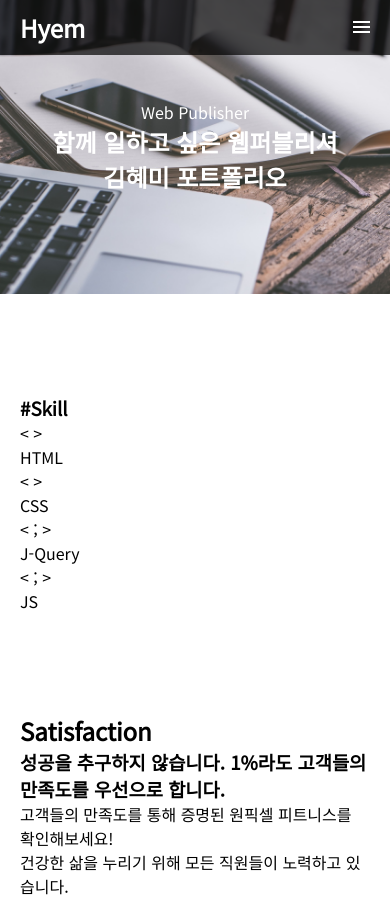
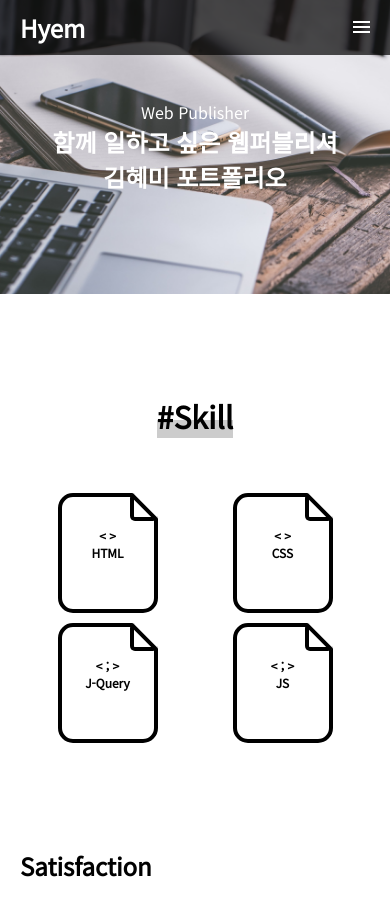
Before and after one commit to catsofa/hyem, a plain HTML site: page index.html in a window 390 px wide. Shown: the top 901 px of the page. Drawn offline with nearby package versions, Linux system fonts and the light colour scheme.

Commit message:
Add files via upload

```diff
--- a/css/common.css
+++ b/css/common.css
@@ -25,6 +25,7 @@ section {position:relative; background:#fff; z-index:10;}
 .container {max-width:1000px; margin:100px auto;}
 article {display:flex; padding:50px 0; flex-wrap:wrap;}
 article:first-child {padding:0 0 50px;}
+h3 {display:table; margin:50px auto; font-size:30px; background:linear-gradient(#fff 60%,#ccc 40%);}
 
 /* header */
 header {z-index:10;}
@@ -147,6 +148,12 @@ nav.side ul li {padding:20px 0; border-bottom:1px solid rgba(255,255,255, .2); c
 /* bg_fixed */
 .bg_fixed {padding:100px 0; background:url('../images/main_11.jpg') no-repeat center/cover fixed; color:#fff; text-align:center; word-break:keep-all;}
 
+/* skill */
+.skill_list {display:flex; flex-wrap:wrap;}
+.skill_list li {flex:1; padding:5px;}
+.ico_skill {position:relative; max-width:100px; height:120px; margin:0 auto; padding-top:30px; border:4px solid #000; border-radius:15px; box-sizing:border-box; text-align:center; font-weight:800; font-size:18px;}
+.ico_skill::before {content:''; position:absolute; right:-4px; top:-4px; border-bottom:4px solid #000; border-top:4px solid transparent; border-left:4px solid #000; border-right:4px solid transparent; width:20px; height:20px; background:#fff; border-radius:5px;}
+.ico_skill::after {content:''; position:absolute; right:-8px; top:8px; width:36px; height:4px; background:#000; border-radius:5px; transform:rotate(45deg);}
 
 /* footer */
 footer {position:fixed; bottom:0; left:0; width:100%; padding:50px; background:#222; color:rgba(255,255,255, .3); z-index:1;}
@@ -176,6 +183,9 @@ address {}
     .slick-slide .h2 {font-size:30px;}
     .slick-slide .h3 {font-size:14px;}
 
+    /* skill */
+    .skill_list li {flex:1 1 50%;}
+    .ico_skill {font-size:12px;}
 
 
 }
```
